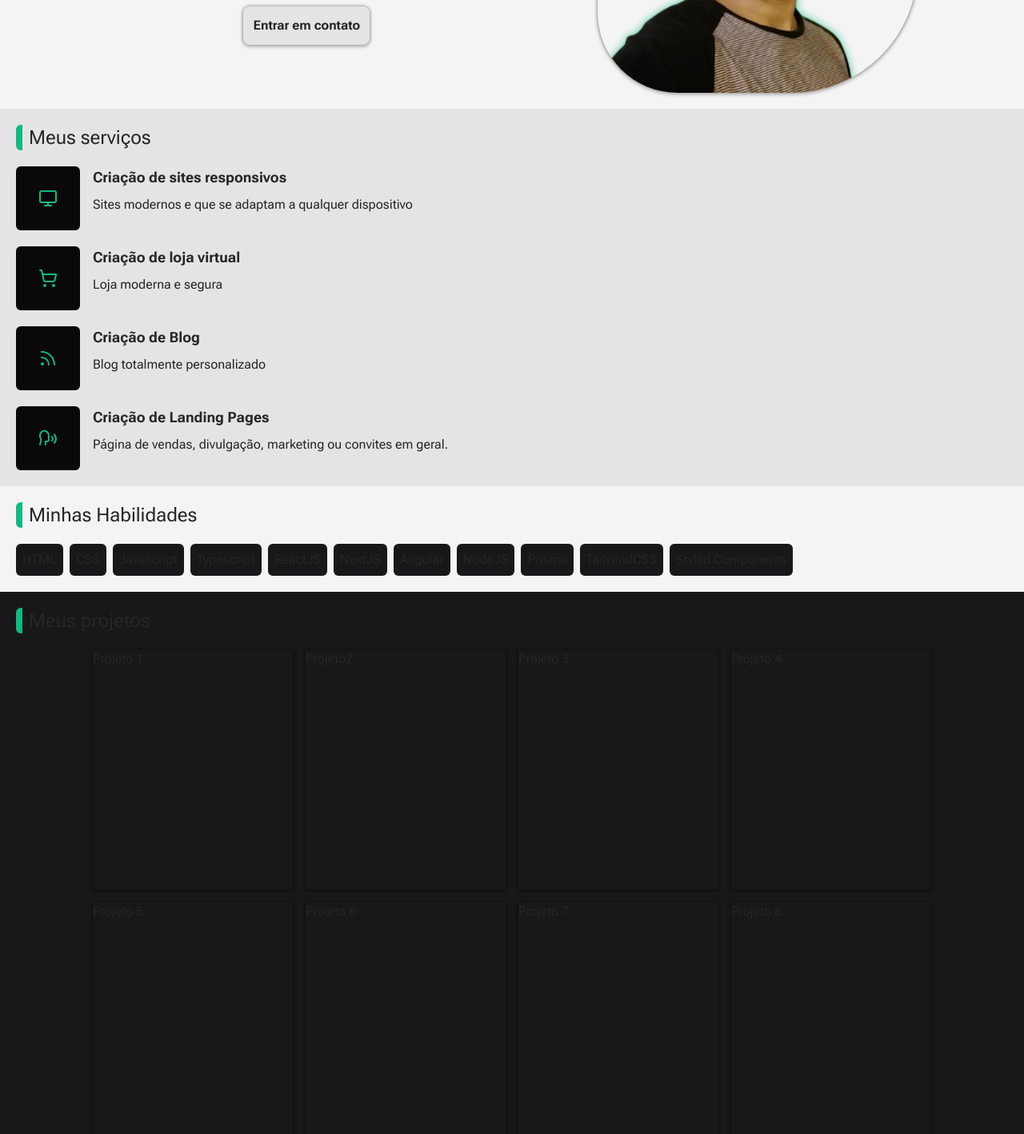
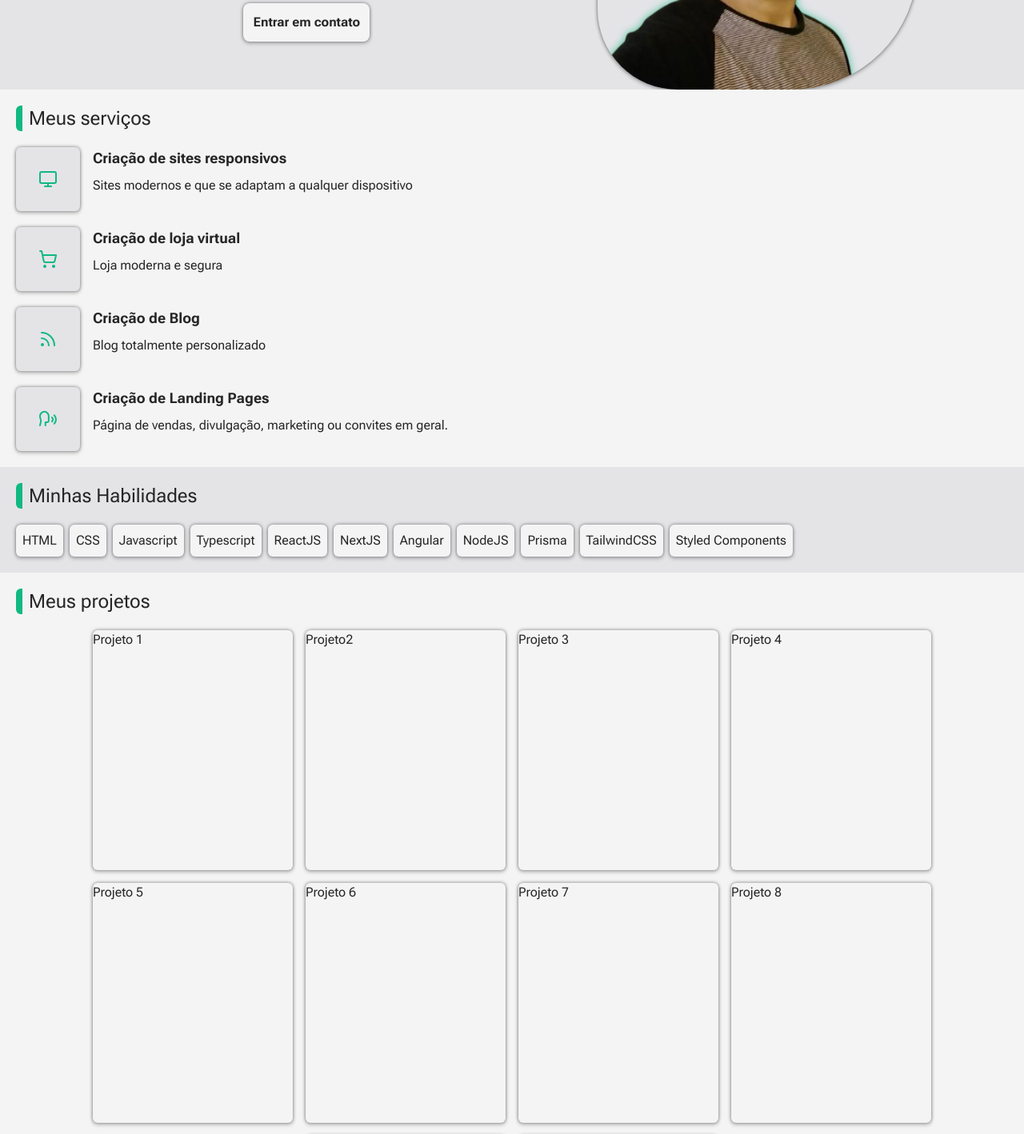
Before and after one commit to SandroFernandesRosal/my-portfolio-next, a Next.js app: page / in a window 1280 px wide. Shown: the part 380-1798 px from the top of the page at 80% size. Built offline with nearby package versions, Linux system fonts and the light colour scheme; a web font is replaced by a local one.

Commit message:
refatoração e estilização

```diff
--- a/src/app/page.tsx
+++ b/src/app/page.tsx
@@ -5,7 +5,7 @@ import Skills from '@/components/skills'
 
 export default function Home() {
   return (
-    <main className="flex flex-col min-h-screen pt-24 overflow-x-hidden ">
+    <main className="flex flex-col min-h-screen pt-[72px] overflow-x-hidden ">
       <HighLight />
       <Services />
       <Skills />
--- a/src/components/footer.tsx
+++ b/src/components/footer.tsx
@@ -2,13 +2,15 @@ import Link from 'next/link'
 
 export default function Footer() {
   return (
-    <footer className="flex flex-col justify-center items-center  shadow-shadowlight dark:shadow-shadowdark ">
+    <footer className="flex flex-col justify-center items-center">
+      <div className="shadow-shadowlight dark:shadow-shadowdark h-20 w-full flex flex-col justify-center items-center">
         <Link
           href="/"
           className="md:text-2xl text-xl font-extrabold py-5 hover:text-primary"
         >
           <p>Sandro Fernandes </p>
         </Link>
+      </div>
     </footer>
   )
 }
--- a/src/components/highlight.tsx
+++ b/src/components/highlight.tsx
@@ -4,7 +4,7 @@ import fotoPerfil from '../../public/perfil-1.png'
 
 export default function HighLight() {
   return (
-    <div className="flex flex-wrap  items-center   justify-evenly  px-5">
+    <div className="flex flex-wrap  items-center pt-5  justify-evenly  px-5 bg-bglightsecundary dark:bg-bgdarksecundary dark:shadow-shadowsection">
       <div className="flex flex-col font-bold  ">
         <h1 className="">Olá, eu sou o </h1>
         <p className="font-MsMadi nome  text-primary text-5xl max-w-[305px] ">
@@ -27,7 +27,7 @@ export default function HighLight() {
           rel="noopener noreferrer"
           locale={false}
           download
-          className=" mt-5 text-center p-3 rounded-lg dark:bg-bgdarksecundary z-10 shadow-shadowlight dark:shadow-shadowdark bg-bglightsecundary self-center hover:shadow-primary dark:hover:shadow-primary"
+          className=" mt-5 text-center p-3 rounded-lg dark:bg-bgdark z-10 shadow-shadowlight dark:shadow-shadowdark bg-bglight self-center hover:shadow-primary dark:hover:shadow-primary"
         >
           Entrar em contato
         </Link>
--- a/src/components/projects.tsx
+++ b/src/components/projects.tsx
@@ -1,39 +1,39 @@
 export default function Projects() {
   return (
-    <section className="px-5 bg-bgdarksecundary py-5 ">
+    <section className="px-5 dark:bg-bgdark bg-bglight py-5 ">
       <h1 className="border-l-8 mb-5 border-primary pl-2 rounded-md text-2xl">
         Meus projetos
       </h1>
 
       <ul className="flex flex-wrap gap-4 justify-center">
-        <li className="w-[45%] max-w-[250px] h-[300px] bg-bgligh dark:bg-bgdark shadow-shadowlight dark:shadow-shadowdark">
+        <li className="w-[45%] max-w-[250px] h-[300px] bg-bglighsecundary dark:bg-bgdarksecundary rounded-md shadow-shadowlight dark:shadow-shadowdark">
           Projeto 1
         </li>
-        <li className="w-[45%] max-w-[250px] h-[300px] bg-bgligh dark:bg-bgdark shadow-shadowlight dark:shadow-shadowdark">
+        <li className="w-[45%] max-w-[250px] h-[300px] bg-bglighsecundary dark:bg-bgdarksecundary rounded-md shadow-shadowlight dark:shadow-shadowdark">
           Projeto2
         </li>
-        <li className="w-[45%] max-w-[250px] h-[300px] bg-bgligh dark:bg-bgdark  shadow-shadowlight dark:shadow-shadowdark">
+        <li className="w-[45%] max-w-[250px] h-[300px] bg-bglighsecundary dark:bg-bgdarksecundary rounded-md  shadow-shadowlight dark:shadow-shadowdark">
           Projeto 3
         </li>
-        <li className="w-[45%] max-w-[250px] h-[300px] bg-bgligh dark:bg-bgdark  shadow-shadowlight dark:shadow-shadowdark">
+        <li className="w-[45%] max-w-[250px] h-[300px] bg-bglighsecundary dark:bg-bgdarksecundary rounded-md  shadow-shadowlight dark:shadow-shadowdark">
           Projeto 4
         </li>
-        <li className="w-[45%] max-w-[250px] h-[300px] bg-bgligh dark:bg-bgdark  shadow-shadowlight dark:shadow-shadowdark">
+        <li className="w-[45%] max-w-[250px] h-[300px] bg-bglighsecundary dark:bg-bgdarksecundary rounded-md  shadow-shadowlight dark:shadow-shadowdark">
           Projeto 5
         </li>
-        <li className="w-[45%] max-w-[250px] h-[300px] bg-bgligh  bg-bgligh dark:bg-bgdark  shadow-shadowlight dark:shadow-shadowdark">
+        <li className="w-[45%] max-w-[250px] h-[300px] bg-bglighsecundary dark:bg-bgdarksecundary rounded-md  shadow-shadowlight dark:shadow-shadowdark">
           Projeto 6
         </li>
-        <li className="w-[45%] max-w-[250px] h-[300px]  bg-bgligh  bg-bgligh dark:bg-bgdark  shadow-shadowlight dark:shadow-shadowdark">
+        <li className="w-[45%] max-w-[250px] h-[300px]  bg-bglighsecundary dark:bg-bgdarksecundary rounded-md  shadow-shadowlight dark:shadow-shadowdark">
           Projeto 7
         </li>
-        <li className="w-[45%] max-w-[250px] h-[300px] bg-bgligh dark:bg-bgdark  shadow-shadowlight dark:shadow-shadowdark">
+        <li className="w-[45%] max-w-[250px] h-[300px] bg-bglighsecundary dark:bg-bgdarksecundary rounded-md shadow-shadowlight dark:shadow-shadowdark">
           Projeto 8
         </li>
-        <li className="w-[45%] max-w-[250px] h-[300px] bg-bgligh dark:bg-bgdark  shadow-shadowlight dark:shadow-shadowdark">
+        <li className="w-[45%] max-w-[250px] h-[300px] bg-bglighsecundary dark:bg-bgdarksecundary rounded-md  shadow-shadowlight dark:shadow-shadowdark">
           Projeto 9
         </li>
-        <li className="w-[45%] max-w-[250px] h-[300px] bg-bgligh dark:bg-bgdark  shadow-shadowlight dark:shadow-shadowdark">
+        <li className="w-[45%] max-w-[250px] h-[300px] bg-bglighsecundary dark:bg-bgdarksecundary rounded-md  shadow-shadowlight dark:shadow-shadowdark">
           Projeto10
         </li>
       </ul>
--- a/src/components/services.tsx
+++ b/src/components/services.tsx
@@ -2,13 +2,13 @@ import { Monitor, ShoppingCart, Rss, Speech } from 'lucide-react'
 
 export default function Services() {
   return (
-    <section className="z-10 px-5 mt-5  dark:bg-bgdarksecundary bg-bglightsecundary py-5">
+    <section className="z-10 px-5   dark:bg-bgdark bg-bglight py-5">
       <h1 className="border-l-8 border-primary pl-2 rounded-md text-2xl">
         Meus serviços
       </h1>
 
       <div className="flex  gap-4  mt-5">
-        <p className="w-20 h-20  bg-bgdark rounded-md justify-center items-center flex">
+        <p className="w-20 h-20  dark:bg-bgdarksecundary bg-bglightsecundary rounded-md justify-center items-center flex shadow-shadowlight dark:shadow-shadowdark">
           <Monitor className="text-primary" />
         </p>
         <div className="flex flex-col gap-2 flex-1">
@@ -18,7 +18,7 @@ export default function Services() {
       </div>
 
       <div className="flex  gap-4  mt-5 ">
-        <p className="w-20 h-20 bg-bgdark rounded-md justify-center items-center flex">
+        <p className="w-20 h-20 dark:bg-bgdarksecundary bg-bglightsecundary rounded-md justify-center items-center flex shadow-shadowlight dark:shadow-shadowdark">
           <ShoppingCart className="text-primary" />
         </p>
         <div className="flex flex-col gap-2 flex-1">
@@ -28,7 +28,7 @@ export default function Services() {
       </div>
 
       <div className="flex  gap-4  mt-5 ">
-        <p className="w-20 h-20 bg-bgdark rounded-md justify-center items-center flex">
+        <p className="w-20 h-20 dark:bg-bgdarksecundary bg-bglightsecundary rounded-md justify-center items-center flex shadow-shadowlight dark:shadow-shadowdark">
           <Rss className="text-primary" />
         </p>
         <div className="flex flex-col gap-2 flex-1">
@@ -38,7 +38,7 @@ export default function Services() {
       </div>
 
       <div className="flex  gap-4  mt-5 ">
-        <p className="w-20 h-20 bg-bgdark rounded-md justify-center items-center flex">
+        <p className="w-20 h-20 dark:bg-bgdarksecundary bg-bglightsecundary rounded-md justify-center items-center flex shadow-shadowlight dark:shadow-shadowdark">
           <Speech className="text-primary" />
         </p>
         <div className="flex flex-col gap-2 flex-1">
--- a/src/components/skills.tsx
+++ b/src/components/skills.tsx
@@ -1,22 +1,44 @@
 export default function Skills() {
   return (
-    <section className="w-full flex flex-col px-5 my-5">
+    <section className="w-full flex flex-col px-5 py-5 bg-bglightsecundary dark:bg-bgdarksecundary ">
       <h1 className="border-l-8 mb-5 border-primary pl-2 rounded-md text-2xl">
         Minhas Habilidades
       </h1>
 
-      <ul className="flex flex-wrap gap-2">
-        <li className="p-2 bg-bgdarksecundary rounded-md">HTML</li>
-        <li className="p-2 bg-bgdarksecundary rounded-md">CSS</li>
-        <li className="p-2 bg-bgdarksecundary rounded-md">Javascript</li>
-        <li className="p-2 bg-bgdarksecundary rounded-md">Typescript</li>
-        <li className="p-2 bg-bgdarksecundary rounded-md">ReactJS</li>
-        <li className="p-2 bg-bgdarksecundary rounded-md">NextJS</li>
-        <li className="p-2 bg-bgdarksecundary rounded-md">Angular</li>
-        <li className="p-2 bg-bgdarksecundary rounded-md">NodeJS</li>
-        <li className="p-2 bg-bgdarksecundary rounded-md">Prisma</li>
-        <li className="p-2 bg-bgdarksecundary rounded-md">TailwindCSS</li>
-        <li className="p-2 bg-bgdarksecundary rounded-md">Styled Components</li>
+      <ul className="flex flex-wrap gap-2 ">
+        <li className="p-2 dark:bg-bgdark bg-bglight shadow-shadowlight dark:shadow-shadowdark rounded-md">
+          HTML
+        </li>
+        <li className="p-2 dark:bg-bgdark bg-bglight shadow-shadowlight dark:shadow-shadowdark rounded-md">
+          CSS
+        </li>
+        <li className="p-2 dark:bg-bgdark bg-bglight shadow-shadowlight dark:shadow-shadowdark rounded-md">
+          Javascript
+        </li>
+        <li className="p-2 dark:bg-bgdark bg-bglight shadow-shadowlight dark:shadow-shadowdark rounded-md">
+          Typescript
+        </li>
+        <li className="p-2 dark:bg-bgdark bg-bglight shadow-shadowlight dark:shadow-shadowdark  rounded-md">
+          ReactJS
+        </li>
+        <li className="p-2 dark:bg-bgdark bg-bglight shadow-shadowlight dark:shadow-shadowdark rounded-md">
+          NextJS
+        </li>
+        <li className="p-2 dark:bg-bgdark bg-bglight shadow-shadowlight dark:shadow-shadowdark rounded-md">
+          Angular
+        </li>
+        <li className="p-2 dark:bg-bgdark bg-bglight shadow-shadowlight dark:shadow-shadowdark rounded-md">
+          NodeJS
+        </li>
+        <li className="p-2 dark:bg-bgdark bg-bglight shadow-shadowlight dark:shadow-shadowdark  rounded-md">
+          Prisma
+        </li>
+        <li className="p-2 dark:bg-bgdark bg-bglight shadow-shadowlight dark:shadow-shadowdark  rounded-md">
+          TailwindCSS
+        </li>
+        <li className="p-2 dark:bg-bgdark bg-bglight shadow-shadowlight dark:shadow-shadowdark  rounded-md">
+          Styled Components
+        </li>
       </ul>
     </section>
   )
```
Lines whose indentation alone changed are shown as unchanged.
